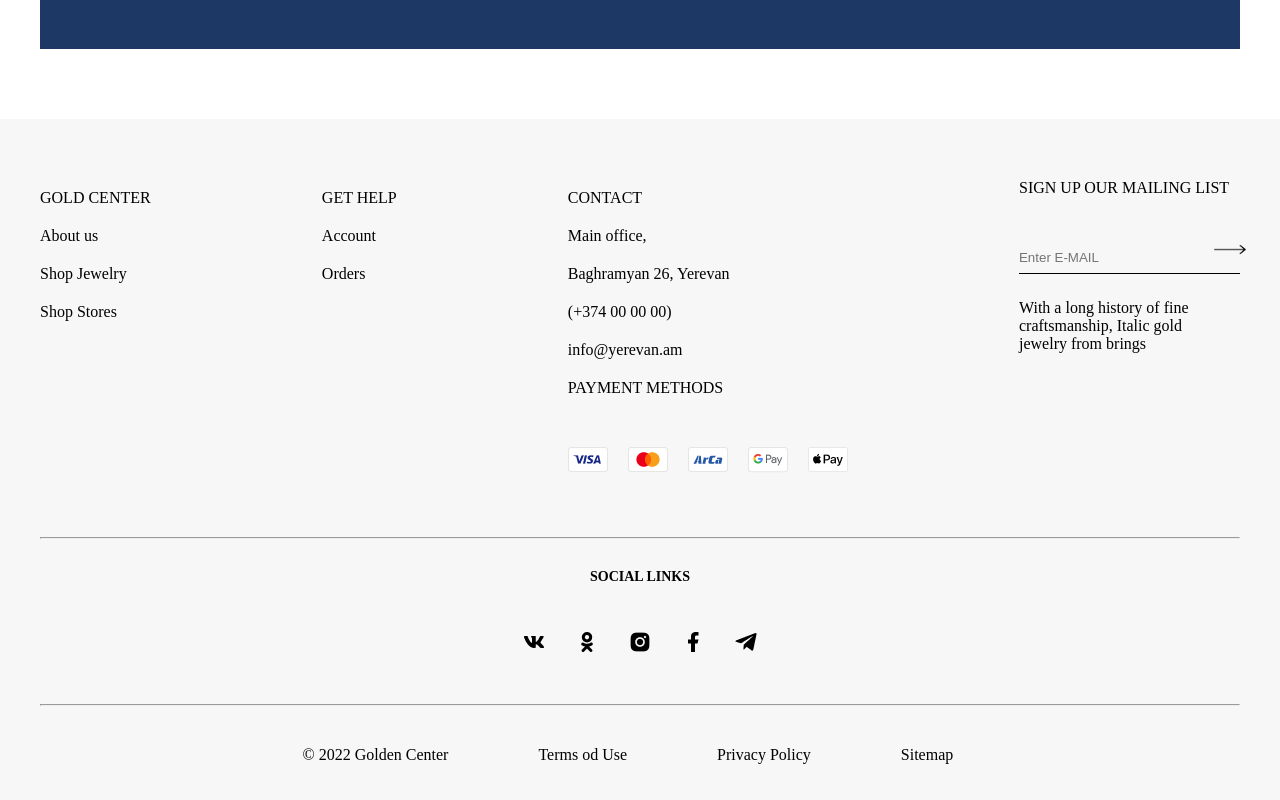
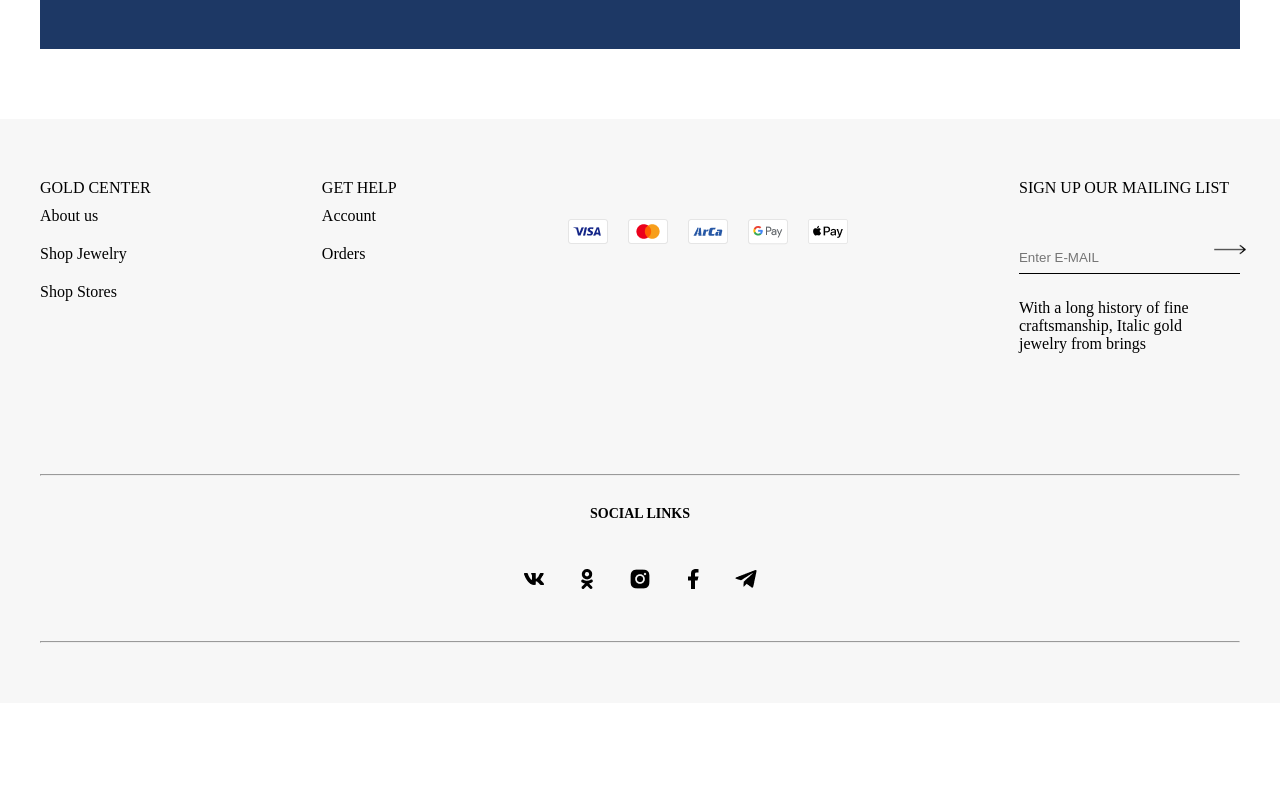
Before and after one commit to vahagnmovs/GoldMarket, a React (Create React App) app in the folder goldmarket/: page / in a window 1280 px wide. Shown: the part 5305-6105 px from the top of the page. After the commit the page ends 6008 px from the top, so only its background shows below. Built offline with nearby package versions, Linux system fonts and the light colour scheme.

Commit message:
changed all code footer, added component footerGoldHelp and changed footerDate.tsx

```diff
--- /dev/null
+++ b/goldmarket/src/components/footer/footerGoldHelp.tsx
@@ -0,0 +1,19 @@
+import {TFooterData} from "../../data/footerData";
+import {TGoldCenter} from "../../data/footerData";
+import {Link} from "react-router-dom";
+
+type TFooterLinks = {
+    title: string
+    data:  TGoldCenter[],
+}
+
+const FooterGoldHelp = ({title, data }:TFooterLinks ) =>{
+    return (
+        <>
+            <li>{title}</li>
+            {data.map(link => <li key={Math.random()}> <Link to={link.path}>{link.name}</Link> </li>)}
+        </>
+    );
+};
+
+export default FooterGoldHelp;
--- a/goldmarket/src/components/footer/index.tsx
+++ b/goldmarket/src/components/footer/index.tsx
@@ -27,32 +27,43 @@ import master from "src/style/Icons/master.png"
 import google_pay from "src/style/Icons/google-pay.png"
 import apple_pay from "src/style/Icons/apple-pay.png";
 
+import { footerData } from "../../data/footerData";
+import FooterGoldHelp from "./footerGoldHelp";
+
+
+
 
 const FooterLinks = () => {
     const navigate = useNavigate()
-
+    console.log(footerData.goldCenter,"databugbhujnj")
     return (
         <div className={"bg-gray"}>
             <footer className="container footer flex  dir-col">
                 <div className={"footer_top flex justify-between"}>
                     <ul className={"justify-between"}>
-                        <li><Link href={"#"}> GOLD CENTER</Link></li>
-                        <li><Link href="#">About us</Link></li>
-                        <li><Link href="#">Shop Jewelry</Link></li>
-                        <li><Link href="#">Shop Stores</Link></li>
+
+                        <FooterGoldHelp title={"GOLD CENTER"} data={footerData.goldCenter}/>
+
+
+                        {/*<li><Link href={"#"}> GOLD CENTER</Link></li>*/}
+                        {/*<li><Link href="#">About us</Link></li>*/}
+                        {/*<li><Link href="#">Shop Jewelry</Link></li>*/}
+                        {/*<li><Link href="#">Shop Stores</Link></li>*/}
                     </ul>
                     <ul>
-                        <li><Link href={"#"}> GET HELP </Link></li>
-                        <li><Link href="#">Account</Link></li>
-                        <li><Link href="#">Orders</Link></li>
+                        <FooterGoldHelp title={"GET HELP"} data={footerData.getHelp}/>
+
+                        {/*<li><Link href={"#"}> GET HELP </Link></li>*/}
+                        {/*<li><Link href="#">Account</Link></li>*/}
+                        {/*<li><Link href="#">Orders</Link></li>*/}
                     </ul>
                     <ul>
-                        <li><Link href={"#"}>CONTACT</Link></li>
-                        <li><Link href={"#"}>Main office,</Link></li>
-                        <li><Link href={"#"}>Baghramyan 26, Yerevan</Link></li>
-                        <li><Link href={"#"}>(+374 00 00 00)</Link></li>
-                        <li><Link href={"#"}>info@yerevan.am</Link></li>
-                        <li><Link href={"#"}>PAYMENT METHODS</Link></li>
+                        {/*<li><Link href={"#"}>CONTACT</Link></li>*/}
+                        {/*<li><Link href={"#"}>Main office,</Link></li>*/}
+                        {/*<li><Link href={"#"}>Baghramyan 26, Yerevan</Link></li>*/}
+                        {/*<li><Link href={"#"}>(+374 00 00 00)</Link></li>*/}
+                        {/*<li><Link href={"#"}>info@yerevan.am</Link></li>*/}
+                        {/*<li><Link href={"#"}>PAYMENT METHODS</Link></li>*/}
                         <div className={"icon-pay"}>
                             <li><img src={visa} alt=""/></li>
                             <li><img src={master} alt=""/></li>
@@ -90,12 +101,12 @@ const FooterLinks = () => {
 
                 <hr/>
 
-                    <ul className={" footer_end flex"}>
-                        <li><Link>&copy; 2022 Golden Center </Link></li>
-                        <li><Link href={""}> Terms od Use </Link></li>
-                        <li><Link href={""}> Privacy Policy </Link></li>
-                        <li><Link href={""}> Sitemap </Link></li>
-                    </ul>
+                <ul className={" footer_end flex"}>
+                    {/*<li><Link>&copy; 2022 Golden Center </Link></li>*/}
+                    {/*<li><Link href={""}> Terms od Use </Link></li>*/}
+                    {/*<li><Link href={""}> Privacy Policy </Link></li>*/}
+                    {/*<li><Link href={""}> Sitemap </Link></li>*/}
+                </ul>
 
 
             </footer>
--- a/goldmarket/src/data/footerData.ts
+++ b/goldmarket/src/data/footerData.ts
@@ -13,9 +13,35 @@ import okIcon from "src/style/Icons/ok.png"
 import telegramIcon from "src/style/Icons/tg.png"
 import vkIcon from "src/style/Icons/vk.png"
 
+export type TGoldCenter = {
+    name:string;
+    path: string;
+}
+type TGoldHelp = {
+    name: string,
+    path: string,
+}
+type TContact = {
+    name: string,
+    address: string,
+    phone: string,
+    mail: string,
+}
+type TSocialLinks = {
+    name: string,
+    target: string,
+    path: string,
+}
 
+export type TFooterData = {
+    goldCenter: TGoldCenter[],
+    getHelp:TGoldHelp[],
+    contact:  TContact[],
+    paymentsMethods: string[],
+    socialLinks: TSocialLinks[],
+}
 
-export const footerDate = {
+export const footerData: TFooterData = {
     goldCenter: [
         {
             name: "About us",
@@ -51,7 +77,7 @@ export const footerDate = {
     ],
     paymentsMethods: [visa, master, arca, google_pay, apple_pay],
 
-    social_Links: [
+    socialLinks: [
         {
             name: vkIcon,
             target: "_blank",
```
